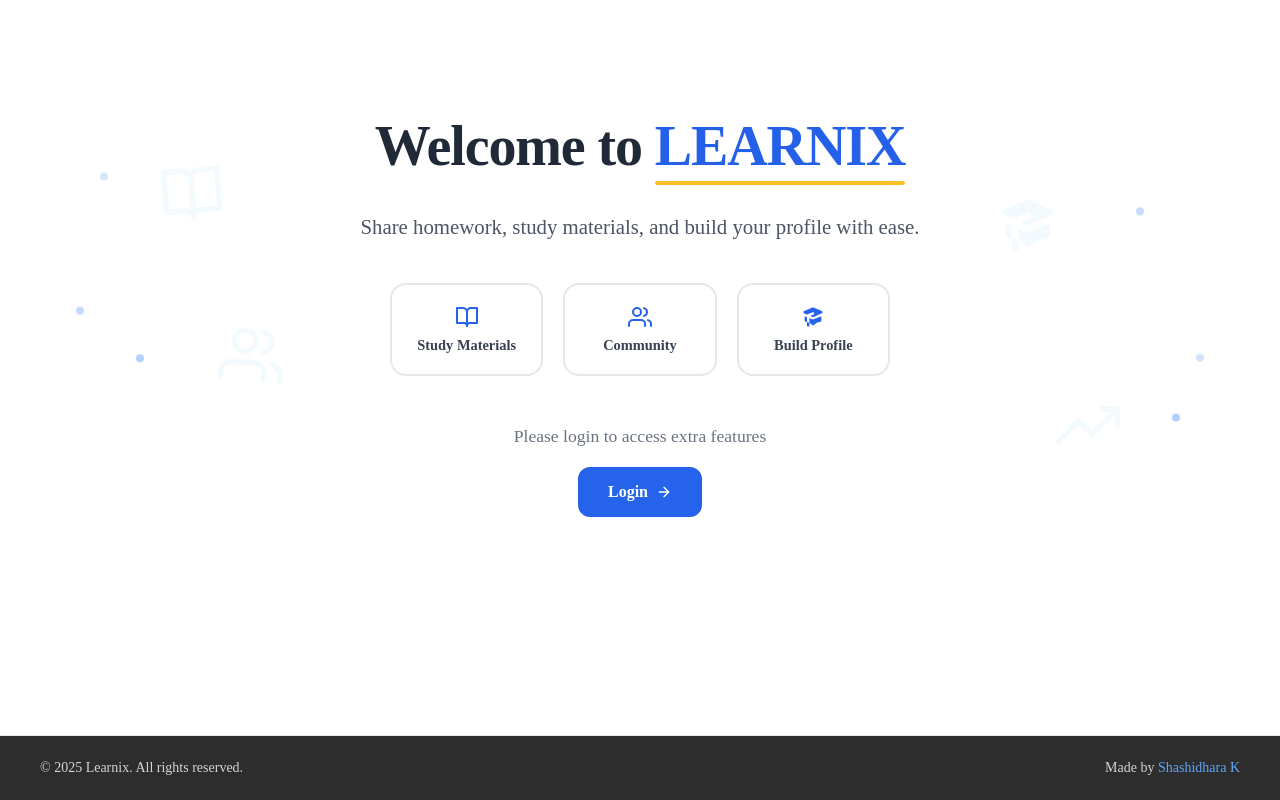
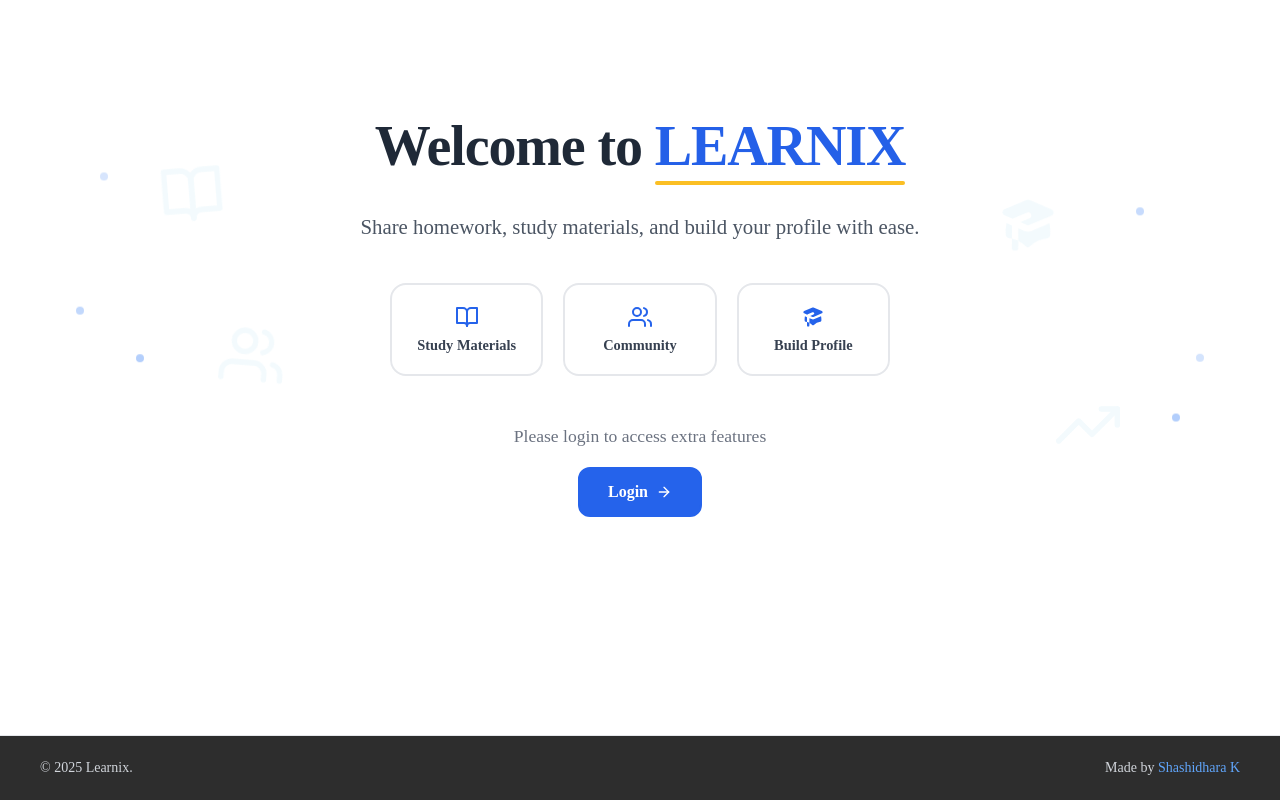
Before and after one commit to Shashidharak89/LEARNIX, a Next.js app: page / in a window 1280 px wide. Shown: the part 230-1030 px from the top of the page. Built offline with nearby package versions, Linux system fonts and the light colour scheme.

Commit message:
Footer all rights reserved removed

```diff
--- a/src/app/components/Footer.js
+++ b/src/app/components/Footer.js
@@ -9,7 +9,7 @@ export default function Footer() {
     <footer className="learnix-footer">
       <div className="footer-container">
         <p className="footer-text">
-          © {new Date().getFullYear()} Learnix. All rights reserved.
+          © {new Date().getFullYear()} Learnix.
         </p>
         <p className="footer-text">
           Made by{" "}
```
